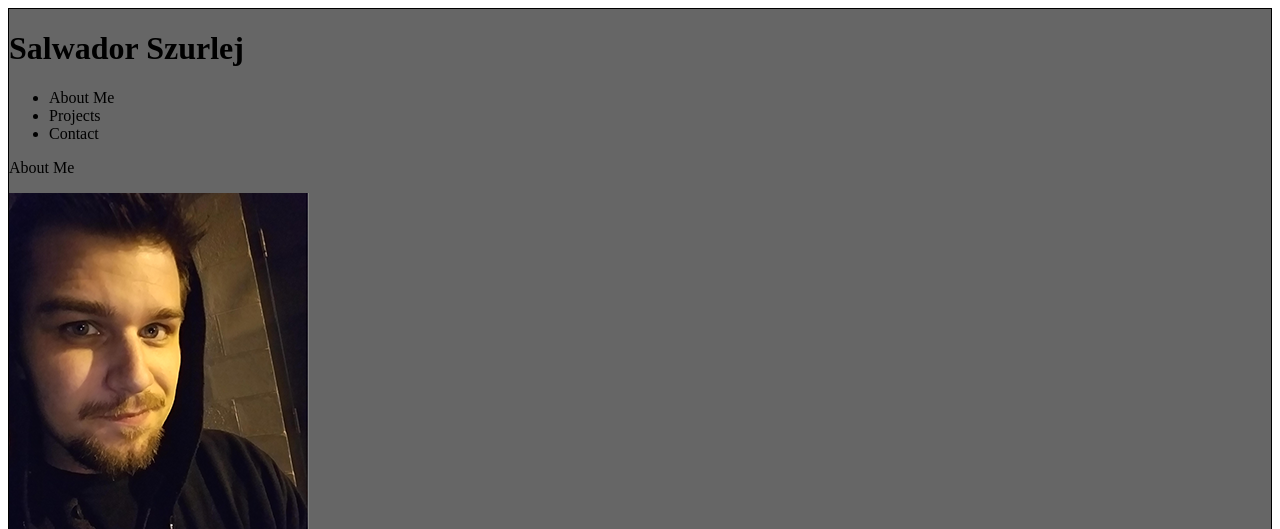
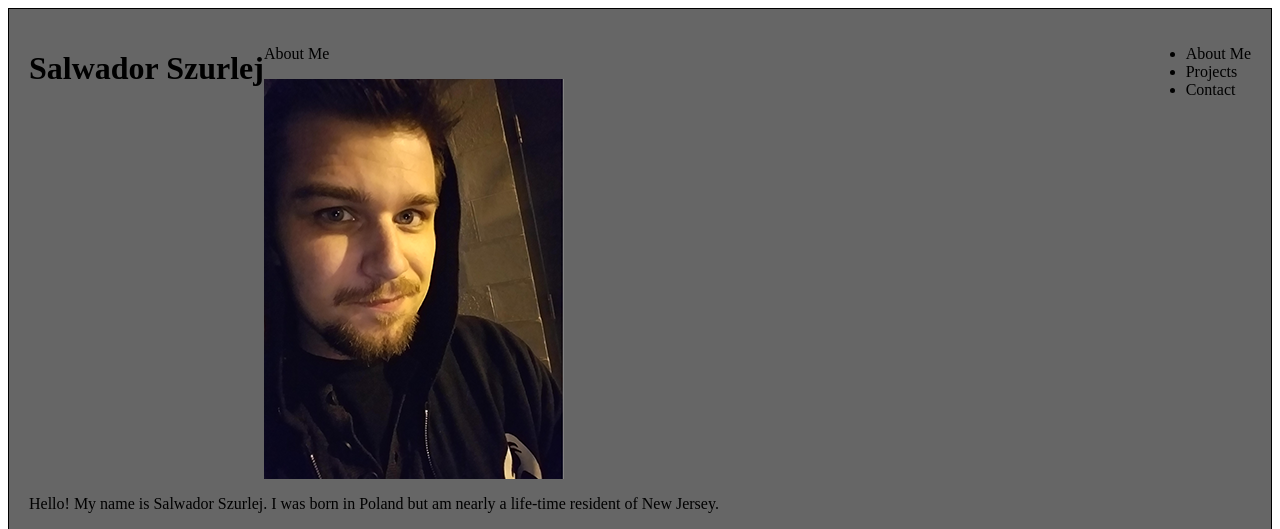
Before and after one commit to salszu/basic-portfolio, a plain HTML site: page index.html in a window 1280 px wide. Shown: the top 529 px of the page. Drawn offline with Linux system fonts and the light colour scheme.

Commit message:
first page css progress

```diff
--- a/assets/css/style.css
+++ b/assets/css/style.css
@@ -4,23 +4,30 @@
 	border-left: 1px solid #000;
 	border-top: 1px solid #000;
 	border-bottom: 1px solid #000;
+	padding: 20px;
+
 
 
 
 
 }
+h1 {
+	float:left;
+}
+#header {
+	display: block;
 
-#header {
-	border: 1px;
-	border-color:#ffffff;
-	border
+
 }
 
 #nav {
+	float:right;
+	display: block;
 
 }
 
 .section {
+
 
 }
 
```
